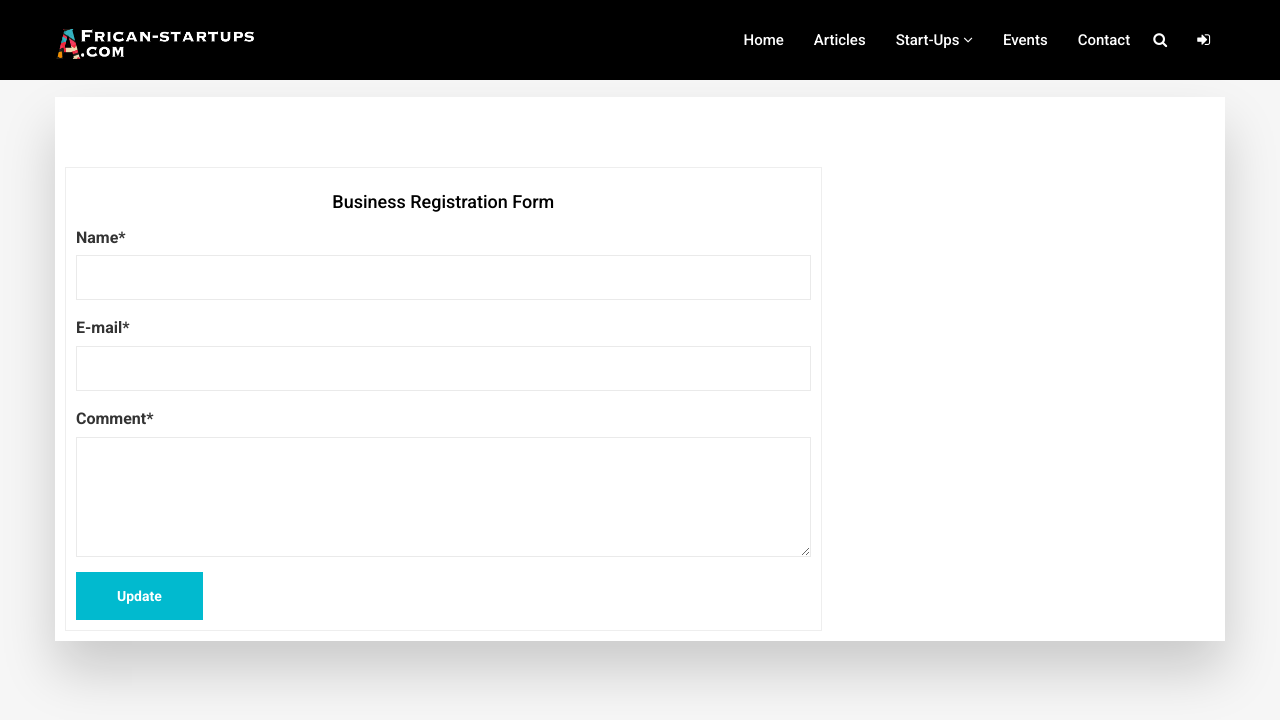
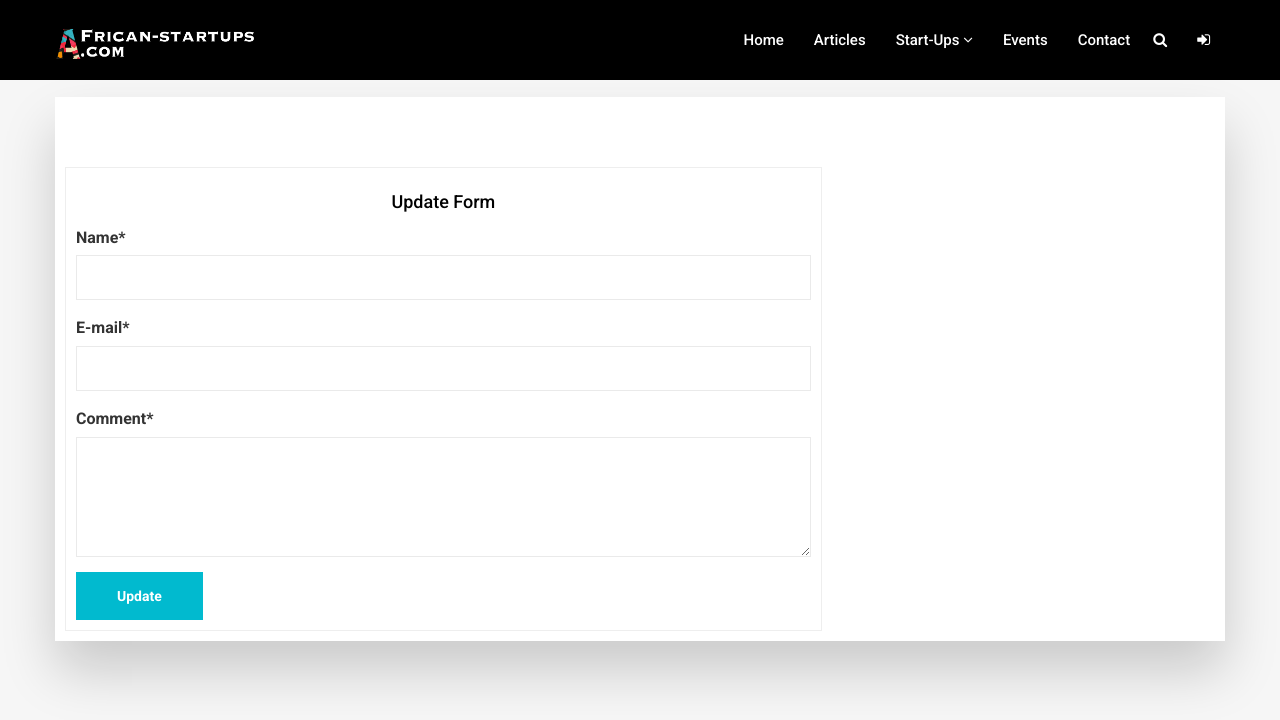
Before and after one commit to usmanaliyu/insider, a Django app: template templates/listing/update.html in a window 1280 px wide. Shown: the top 720 px of the page. Run offline with Django 3.2, Linux system fonts and the light colour scheme; the template is opened without the code that fills it: values that come from a table or form of the project are taken from there, others are empty; parts of the project's set-up code (start-up, migrations or seed data) failed here and were passed over; some libraries are stand-ins or nearby versions; some web fonts are replaced.

Commit message:
changes 1st

```diff
--- a/templates/blog/detail_view.html
+++ b/templates/blog/detail_view.html
@@ -370,7 +370,7 @@
                                         <div class="media-body">
                                             <h4 class="media-heading user_name">{{ comment.user}}</h4>
                                             <p>{{ comment.content }}</p>
-                                            <a href="#" class="btn btn-primary btn-sm">Reply</a>
+
                                         </div>
                                     </div><hr>
                                     {% endfor %}
--- a/templates/listing/update.html
+++ b/templates/listing/update.html
@@ -19,7 +19,7 @@ Register
 
 
    <div class="content boxed-comment clearfix">
-       <h4 align="center">Business Registration Form</h4>
+       <h4 align="center">Update Form</h4>
 
 
          <form class="big-contact-form" method="post" enctype="multipart/form-data">
```
Also changed, not shown: db.sqlite3, 2 other files.
